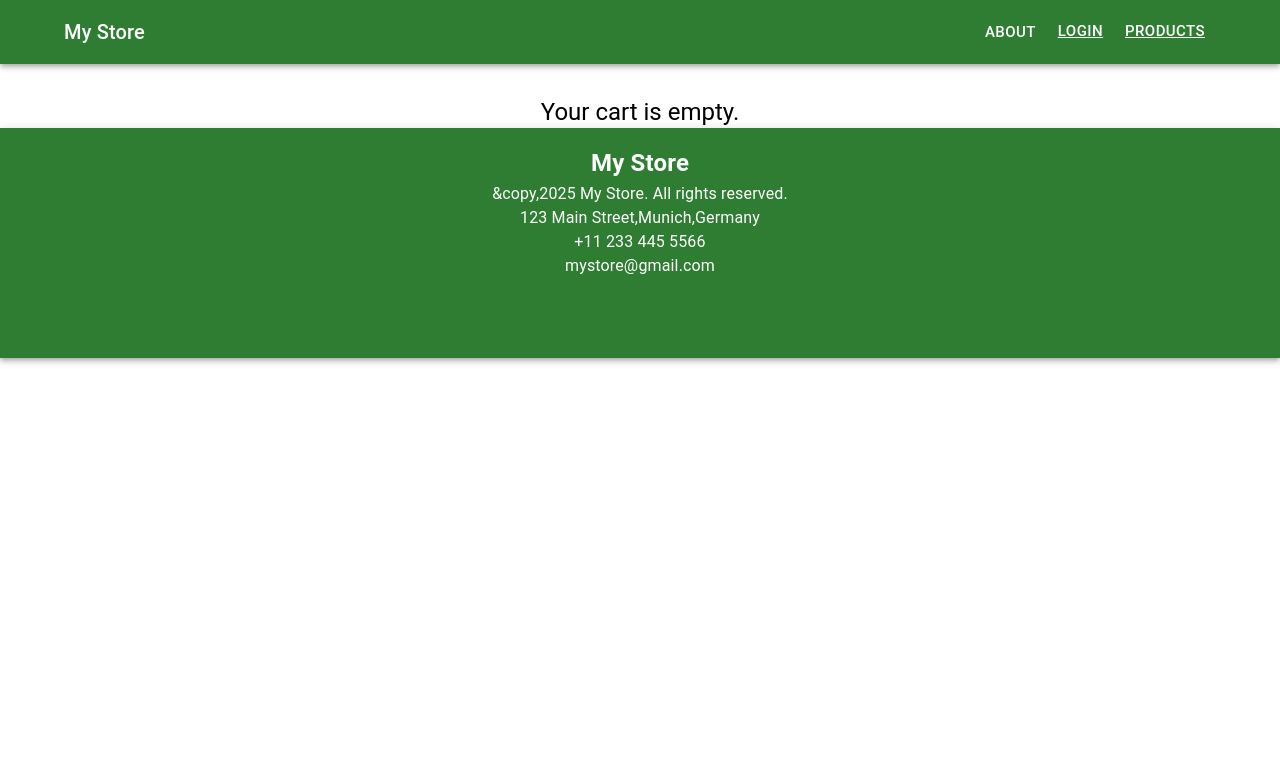
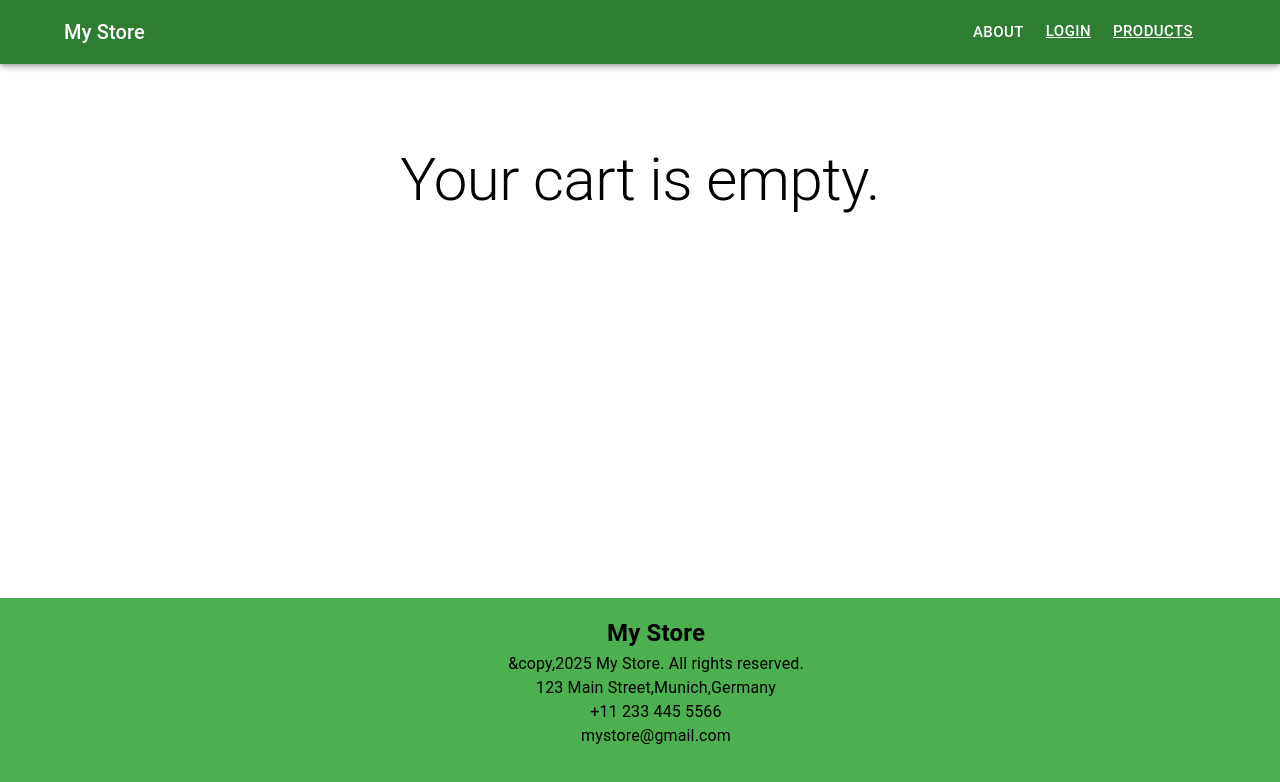
Before and after one commit to Hasireddy/Ecommerce, a React (Create React App) app in the folder client/: page /cart in a window 1280 px wide. Shown: the top 782 px of the page. Built offline with nearby package versions, Linux system fonts and the light colour scheme; some icons are missing.

Commit message:
fixed footer

```diff
--- a/client/src/components/Footer.js
+++ b/client/src/components/Footer.js
@@ -7,11 +7,15 @@ function Footer()
 {
     return(
         <>
-            <AppBar color={"success"} className="appbar" position="sticky">
                  <Box sx={{
-                    textAlign:'center',
-                    padding:'1rem',
-                    lineHeight:'3rem',
+                     position: 'fixed',
+                     bottom: 0,
+                     left: 0,
+                     width: '100%',
+                     backgroundColor: '#4caf50',
+                     padding: '1rem',
+                     textAlign: 'center',
+                     zIndex: 1200,
                     }}>
                     <Typography variant='h6' component="div" sx={{fontWeight:'bold',fontSize:'1.5rem'}}>
                         My Store
@@ -62,7 +66,6 @@ function Footer()
                         </a>
                     </Box>
                 </Box>
-             </AppBar>
 
         </>
     )
--- a/client/src/components/Header.js
+++ b/client/src/components/Header.js
@@ -34,7 +34,7 @@ function Header()
                             <Button color="white" size="large">About</Button>
                             <Button color="white" size="large" as={Link} to="/login">Login</Button>
                             <Button color="white" size="large" as={Link} to="/products">Products</Button>
-                            <IconButton aria-label="cart" component={Link} to="/cart">
+                            <IconButton aria-label="cart" component={Link} to="/cart" size="large" sx={{ color: 'white' }}>
                                 <StyledBadge badgeContent={itemsCount} color="secondary">
                                     <ShoppingCartIcon />
                                 </StyledBadge>
--- a/client/src/pages/CartPage.js
+++ b/client/src/pages/CartPage.js
@@ -7,13 +7,14 @@ const CartPage = () => {
 
   if (items.length === 0) {
     return (
-      <Typography variant="h5" align="center" sx={{ mt: 4 }}>
+      <Typography variant="h2" align="center" sx={{ marginTop:'5rem'}}>
         Your cart is empty.
       </Typography>
     );
   }
 
   return (
+    <Grid container spacing={3} sx={{ marginTop: '200px', marginBottom: '200px' }}>
     <Box sx={{ padding: 4 }}>
       <Typography variant="h4" gutterBottom>Shopping Cart</Typography>
       <Grid container spacing={3}>
@@ -40,6 +41,7 @@ const CartPage = () => {
         <Button variant="contained" color="primary" sx={{ mt: 2 }}>Checkout</Button>
       </Box>
     </Box>
+    </Grid>
   );
 };
 
--- a/client/src/pages/Login.js
+++ b/client/src/pages/Login.js
@@ -5,7 +5,7 @@ export default function Login()
 {
     return(
         <>
-           <Grid container spacing={{ xs: 2, md: 3 }} columns={{ xs: 4, sm: 8, md: 12 }} justifyContent={'center'} marginTop={'100px'} marginBottom={'100px'}>
+           <Grid container spacing={{ xs: 2, md: 3 }} columns={{ xs: 4, sm: 8, md: 12 }} justifyContent={'center'} sx={{margin:'15rem'}}>
             <Box
                 component="form"
                 sx={{ '& .MuiTextField-root': { m: 1, width: '25ch' } }}
--- a/client/src/pages/Products.js
+++ b/client/src/pages/Products.js
@@ -22,7 +22,7 @@ export default function Products() {
   }, []);
 
   return (
-    <Box sx={{ padding: { xs: 2, sm: 4 ,display:'flex',flexDirection:'column'}, width: '100%' }}>
+    <Box sx={{ padding: { xs: 2, sm: 4 ,display:'flex',flexDirection:'column',marginBottom:'2rem'}, width: '100%' }}>
       <Grid container spacing={5}>
         {/* Left Sidebar: Filter and Sorting (Side by Side) */}
         <Grid item xs={12} md={3}>
--- a/client/src/pages/Register.js
+++ b/client/src/pages/Register.js
@@ -4,7 +4,7 @@ import { Link } from 'react-router-dom';
 export default function Register(){
     return(
     <>
-        <Grid container spacing={{ xs: 2, md: 3 }} columns={{ xs: 4, sm: 8, md: 12 }} justifyContent={'center'}  marginTop={'50px'} marginBottom={'50px'}>
+        <Grid container spacing={{ xs: 2, md: 3 }} columns={{ xs: 4, sm: 8, md: 12 }} justifyContent={'center'} sx={{margin:'12rem'}}>
         <Box
                 component="form"
                 sx={{ '& .MuiTextField-root': { m: 1, width: '25ch' } }}
```
